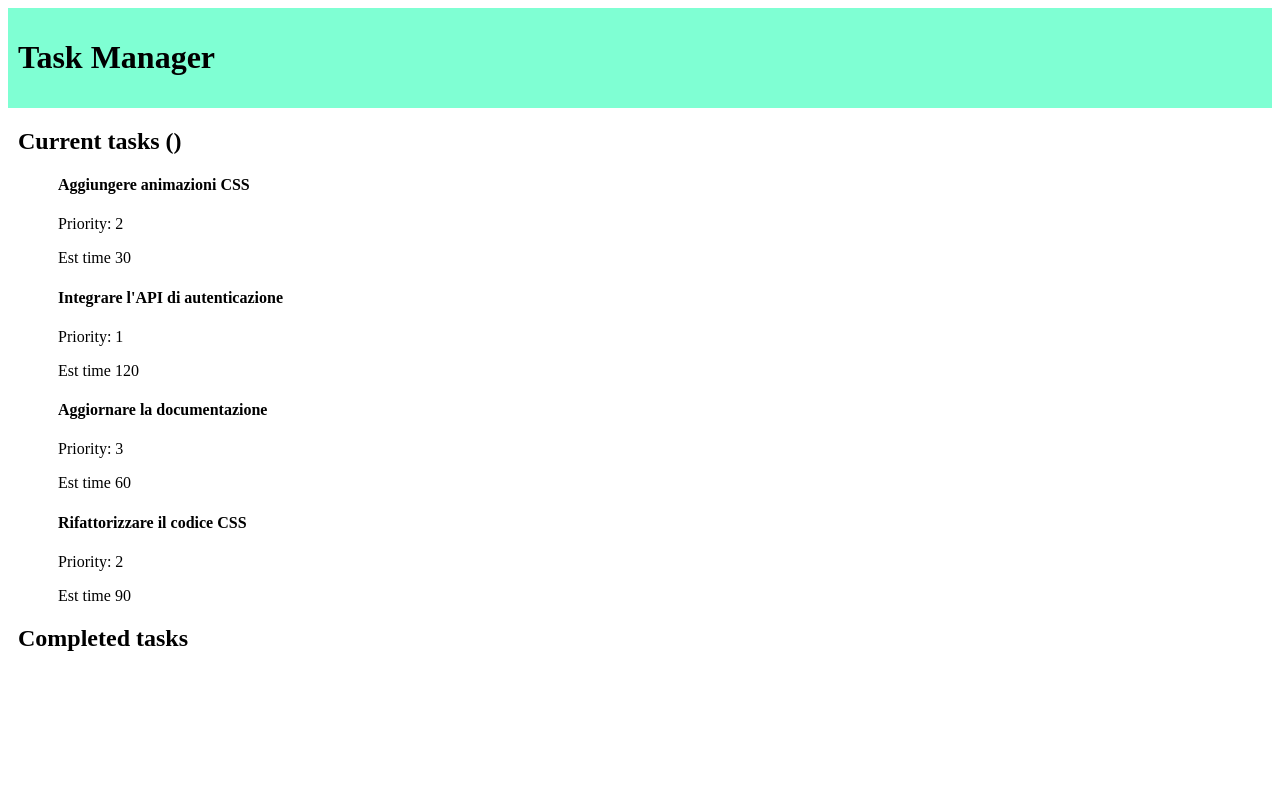
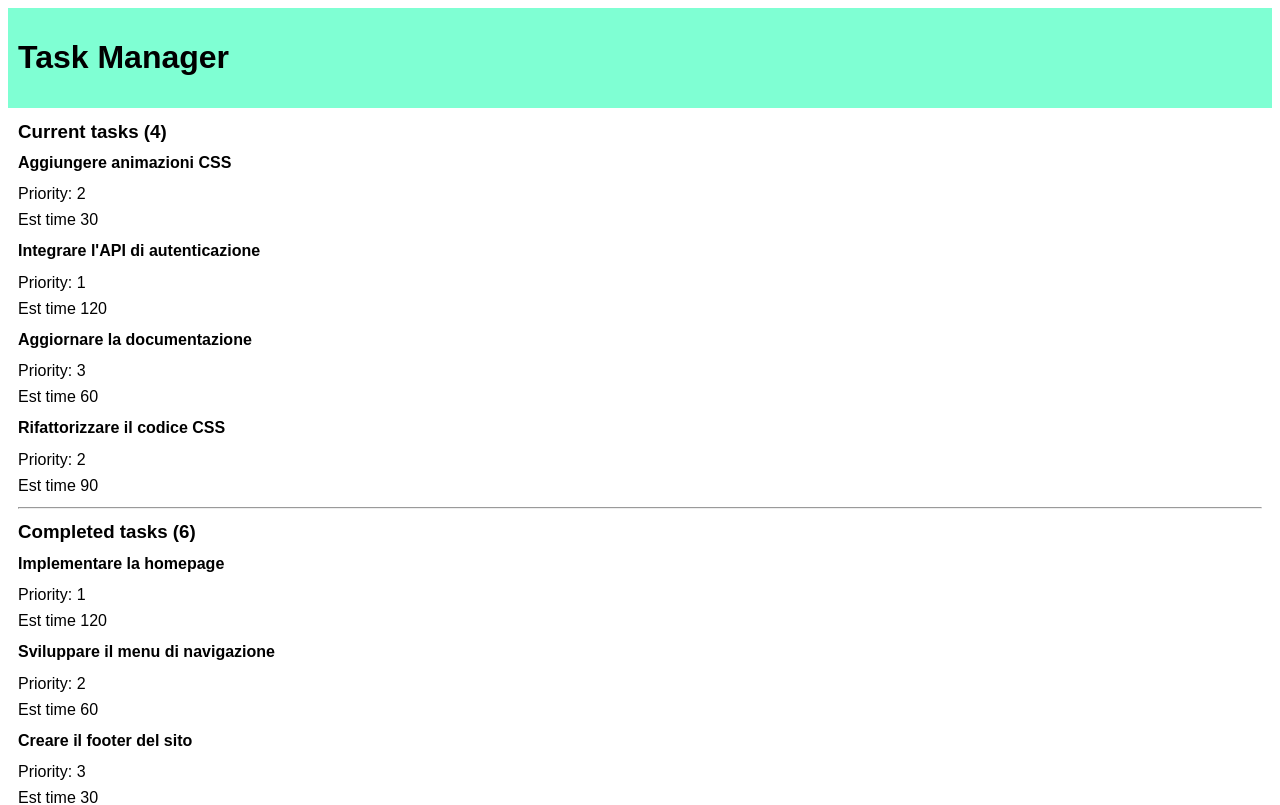
Before and after one commit to eleonoracappellesso/react-task-list, a React (Vite) app: page / in a window 1280 px wide. Shown: the top 805 px of the page. Built offline with nearby package versions, Linux system fonts and the light colour scheme.

Commit message:
created component file with CompletedTask function

```diff
--- /dev/null
+++ b/components/CompletedTask.jsx
@@ -0,0 +1,19 @@
+import tasks from "../models/tasks";
+
+function CompletedTask() {
+    let tasksCompleted = [];
+    tasksCompleted = tasks.filter((task) => {
+        return task.state.includes("completed");
+    }).map((task) => {
+        return (
+            <li key={task.id}>
+                <h4>{task.title}</h4>
+                <p>Priority: {task.priority}</p>
+                <p>Est time {task.estimatedTime}</p>
+            </li>
+        )
+    });
+    return tasksCompleted;
+}
+
+export default CompletedTask;
--- a/src/App.jsx
+++ b/src/App.jsx
@@ -1,6 +1,7 @@
 //import './App.css'
 import HeaderComponent from '../components/HeaderComponent';
 import NotCompletedTask from '../components/NotCompletedTask';
+import CompletedTask from '../components/CompletedTask';
 
 function App() {
   // parte logica
@@ -10,17 +11,18 @@ function App() {
     <>
       <HeaderComponent />
       <main>
-        <h2>Current tasks ()</h2>
+        <h3>Current tasks ({NotCompletedTask().length})</h3>
         <ul>
           <NotCompletedTask />
         </ul>
-        <h2>Completed tasks</h2>
+        <hr />
+        <h3>Completed tasks ({CompletedTask().length})</h3>
         <ul>
-
+          <CompletedTask />
         </ul>
       </main>
     </>
   )
 }
 
-export default App
+export default App;
--- a/src/index.css
+++ b/src/index.css
@@ -1,3 +1,7 @@
+body {
+    font-family: Arial, Helvetica, sans-serif;
+}
+
 header {
     background-color: #7FFFD3;
     padding: 10px;
@@ -5,8 +9,10 @@ header {
 
 main {
     margin: 10px;
+    line-height: 10px;
 }
 
 ul {
     list-style: none;
+    padding-inline-start: 0px;
 }
```
